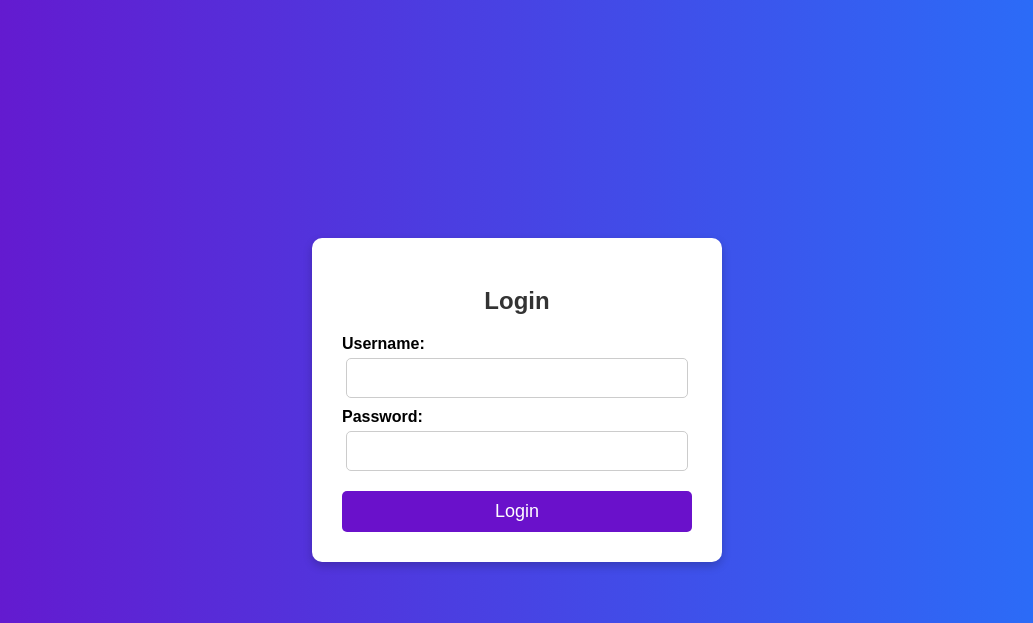
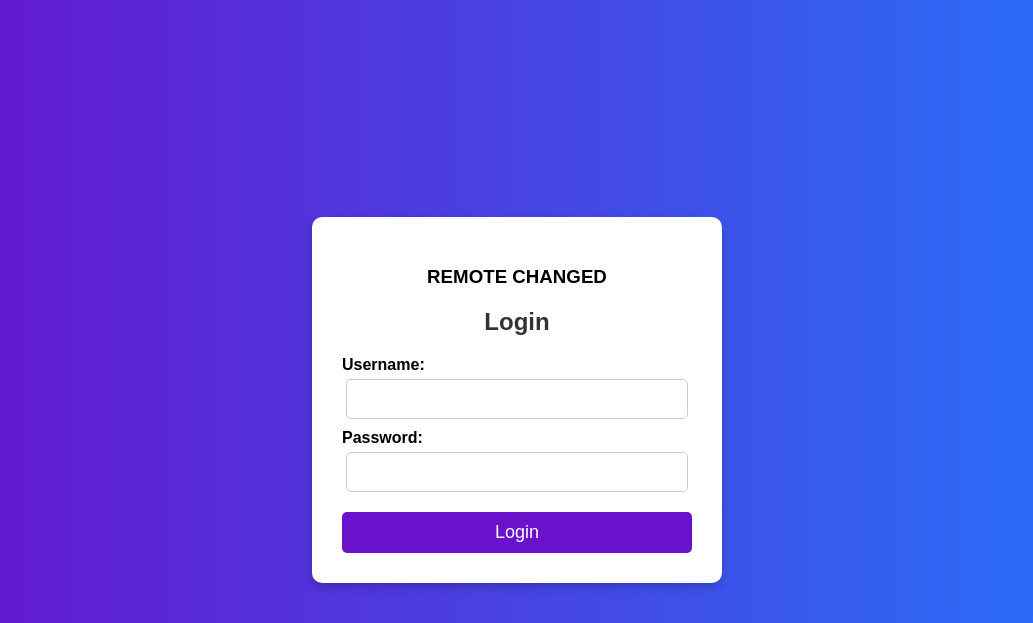
Before and after one commit to ahnas/snipbox, a Django app: page / in a window 1280 px wide. Shown: the top 623 px of the page, without its empty margins (123-1156 px from the left). Run offline with Django 5.2, Linux system fonts and the light colour scheme.

Commit message:
Update login.html

```diff
--- a/snippets/templates/login.html
+++ b/snippets/templates/login.html
@@ -83,6 +83,7 @@
 </head>
 <body>
     <div class="container">
+         <h3>REMOTE CHANGED</h3>
         <h2>Login</h2>
         <form id="loginForm">
             <label for="username">Username:</label>
```
